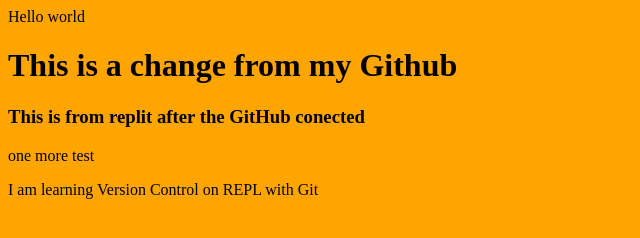
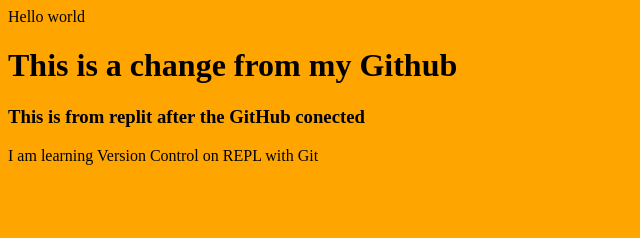
Before and after one commit to Julian1850/CollaborationBasics, a plain HTML site: page index.html in a window 1280 px wide. Shown: the whole page, without its empty margins (0-640 px from the left). Drawn offline with Linux system fonts and the light colour scheme.

Commit message:
Removed "one more test" from GitHub

```diff
--- a/index.html
+++ b/index.html
@@ -12,7 +12,6 @@
   Hello world
   <h1> This is a change from my Github
   <h3> This is from replit after the GitHub conected </h3>
-    <p> one more test </p>
   <p> I am learning Version Control on REPL with Git </p>
   <script src="script.js"></script>
 </body>
```
